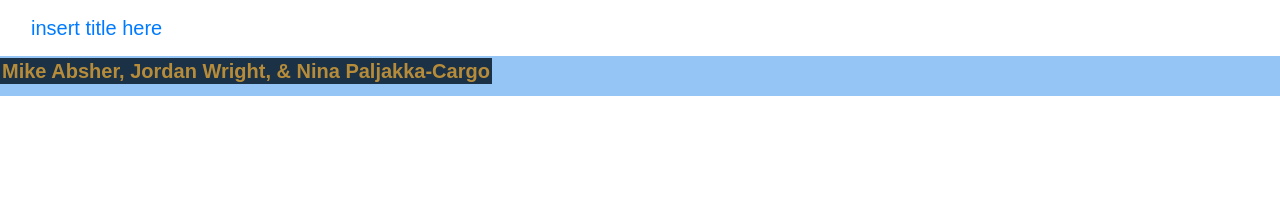
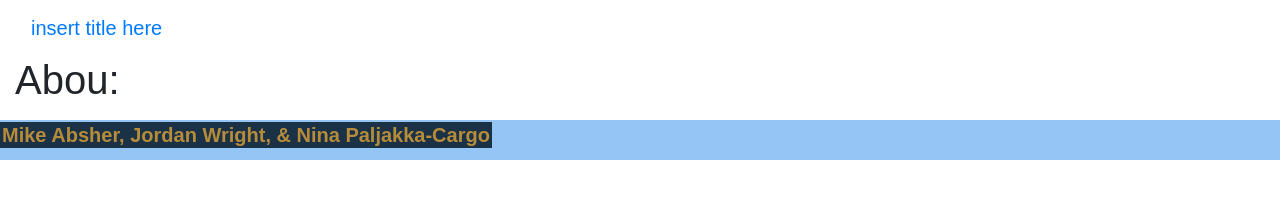
Before and after one commit to mdaxc6/databootcamp-final-project, a plain HTML site: page templates/index.html in a window 1280 px wide. Drawn offline with nearby package versions, Linux system fonts and the light colour scheme; files that its build step writes are made by us from their sources.

Commit message:
edit to html

```diff
--- a/templates/index.html
+++ b/templates/index.html
@@ -17,6 +17,16 @@
         </div>
   </div>
     </nav>
+
+    <div class="col-md-4">
+        <h1>Abou:</h1>
+        <p class="about-desc">
+
+
+        </p>
+
+      </div>
+
 <!---footer-->
  <footer class="footer">
     <span class="bottom" style="font-size:20px;font-weight:bold;color:rgba(248, 179, 52, 0.7);">
```
